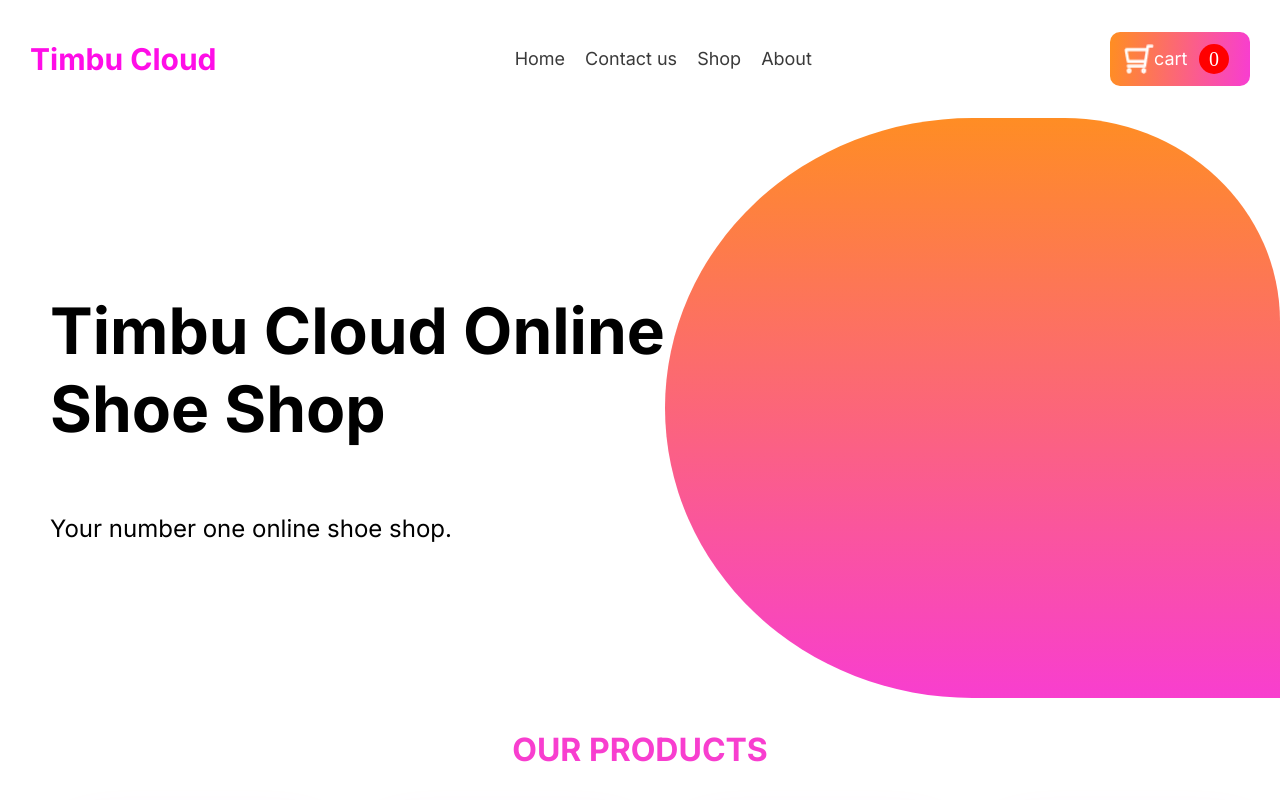
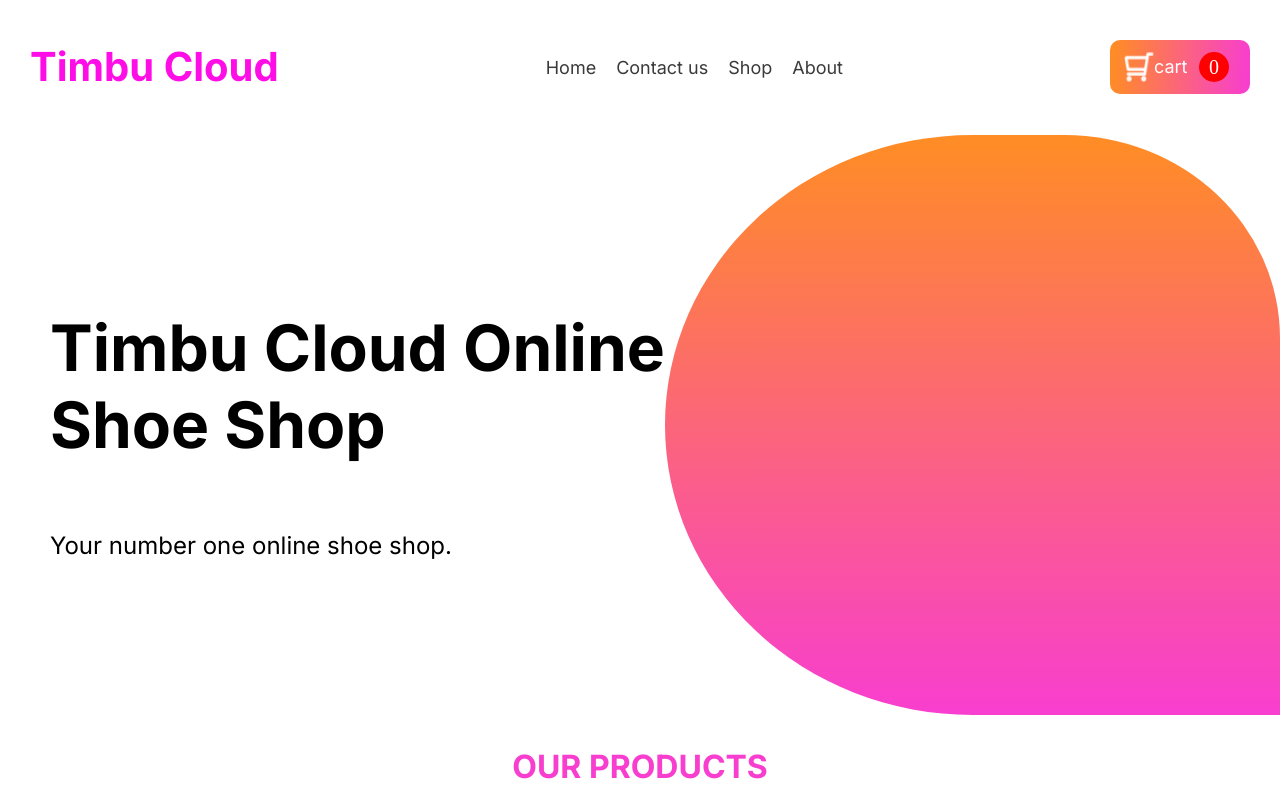
Before and after one commit to gharneeyart/Timbu-Cloud-HNG2, a React (Vite) app: page / in a window 1280 px wide. Shown: the top 800 px of the page. Built offline with nearby package versions, Linux system fonts and the light colour scheme.

Commit message:
I thin i'm done

```diff
--- a/src/App.css
+++ b/src/App.css
@@ -1,7 +1,9 @@
-#root {
-  max-width: 1280px;
-  margin: 0 ;
-  padding: 0;
-  text-decoration: none;
-  /* text-align: center; */
+
+/* styles.css */
+.container {
+  width: 100%;
+  max-width: 1280px; /* Adjust based on your design */
+  margin: auto; /* Centers the container */
+  padding: 0; /* Adds some padding on the sides */
+  box-sizing: border-box; /* Ensures padding is included in the total width */
 }
--- a/src/App.jsx
+++ b/src/App.jsx
@@ -12,7 +12,7 @@ function App() {
   return (
     <>
       <Router>
-      <div>
+      <div className='container'>
 
         <Routes>
           <Route path="/" element={<Home/>} />
--- a/src/components/Footer.jsx
+++ b/src/components/Footer.jsx
@@ -5,12 +5,13 @@ import Icon2 from '../assets/image/Group.png'
 import Icon3 from '../assets/image/Vector (3).png'
 import Arrow from '../assets/image/Right-Arrow 1.png'
 
+
 const Footer = () => {
   return (
     <div className='footer'>
-        <div className="arrow">
+        <a href='/' className="arrow">
             <img src={Arrow} alt="" />
-        </div>
+        </a>
         <div className="group">
             <div className="div">
                 <img src={Icon1} alt="" className='img'/>
--- a/src/components/Header.jsx
+++ b/src/components/Header.jsx
@@ -10,7 +10,7 @@ const Navbar = () => {
   return (
     <nav className="navbar navbar-home">
       <div className="navbar-container">
-        <a href="#" className="brand"><h1 className="logo">Timbu Cloud</h1></a>
+        <a href="/" className="brand"><h1 className="logo">Timbu Cloud</h1></a>
 
         <div className='navbar-menu'>
           <a href="/" className="navbar-link">Home</a>
--- a/src/css/Header.css
+++ b/src/css/Header.css
@@ -48,9 +48,6 @@ body {
     text-align: left;
     text-decoration: none;
     font-family: Inter;
-  }
-  .navbar-link:hover {
-    text-decoration: underline;
   }
   .cart{
     width: 140px;
--- a/src/css/Home.css
+++ b/src/css/Home.css
@@ -1,7 +1,7 @@
 .logos{
     color: #FF0DE7;
     font-family: Inter;
-    font-size: 30px;
+    font-size: 40px;
     font-weight: 700;
     line-height: 48.41px;
     text-align: left;
--- a/src/css/Shopping.css
+++ b/src/css/Shopping.css
@@ -103,6 +103,7 @@ text-align: left;
     align-items: center;
     gap: 20px;
     padding: 50px 0;
+    font-family: Inter;
 }
 @media (min-width: 769px) and (max-width: 1024px){
     .shop-head{
--- a/src/index.css
+++ b/src/index.css
@@ -1 +1,5 @@
 @import url('https://fonts.googleapis.com/css2?family=Inter:wght@400;700&display=swap');
+
+html{
+    scroll-behavior: smooth;
+  }
```
Also changed, not shown: src/assets/image/Arrow 1.png (deleted).
